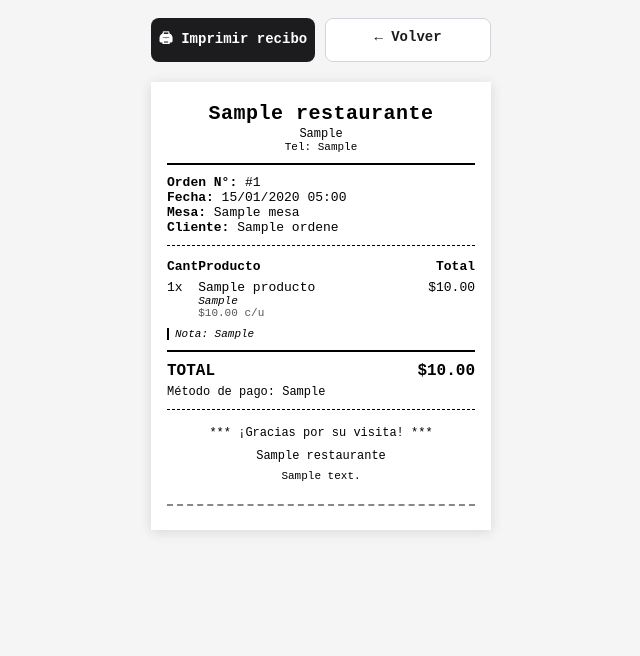
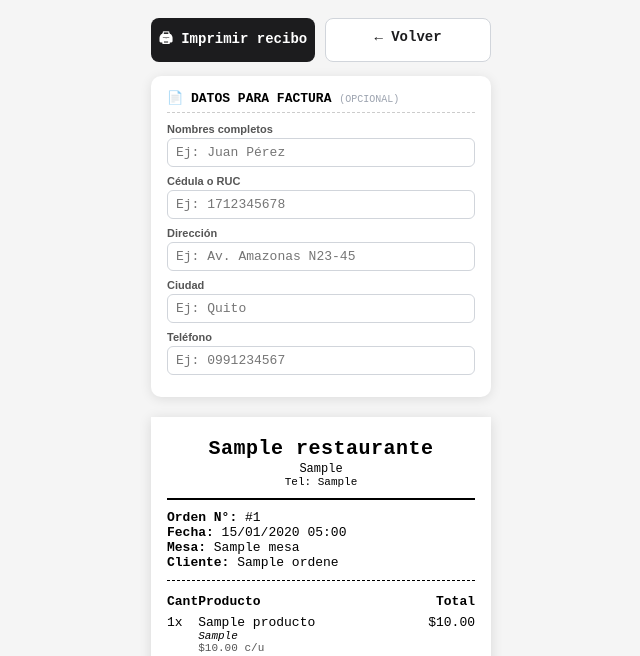
Before and after one commit to colverounmerco-lgtm/carta-digital, a Flask app: template templates/carta/recibo.html in a window 1280 px wide. Shown: the top 656 px of the page, without its empty margins (319-959 px from the left). Before the commit the page ends 533 px from the top, so only its background shows below. Run offline with Flask 3, Linux system fonts and the light colour scheme; the template is opened without the code that fills it: values that come from a table or form of the project are taken from there, others are empty; tables that the repository leaves empty hold one stand-in row (values such as "Sample post"); parts of the project's set-up code (start-up, migrations or seed data) failed here and were passed over.

Commit message:
Recibo: agregar seccion de datos para factura (nombre, cedula/RUC, direccion, ciudad, telefono)
Co-Authored-By: Claude Sonnet 4.6 <noreply@anthropic.com>

```diff
--- a/templates/carta/recibo.html
+++ b/templates/carta/recibo.html
@@ -108,9 +108,35 @@
       text-decoration: none;
     }
 
+    /* Datos de factura */
+    .factura-form {
+      max-width: 340px; margin: 14px auto 0;
+      background: #fff; border-radius: 10px;
+      padding: 14px 16px; box-shadow: 0 2px 12px rgba(0,0,0,0.10);
+    }
+    .factura-form h4 {
+      font-family: 'Courier New', monospace;
+      font-size: 13px; font-weight: bold;
+      margin-bottom: 10px; text-transform: uppercase;
+      border-bottom: 1px dashed #ccc; padding-bottom: 6px;
+    }
+    .factura-field { margin-bottom: 8px; }
+    .factura-field label {
+      display: block; font-size: 11px; font-weight: 700;
+      color: #555; margin-bottom: 3px; font-family: sans-serif;
+    }
+    .factura-field input {
+      width: 100%; border: 1px solid #D1D5DB; border-radius: 6px;
+      padding: 6px 8px; font-size: 13px; font-family: 'Courier New', monospace;
+      outline: none; color: #1C1C1E;
+    }
+    .factura-field input:focus { border-color: #F97316; }
+    .factura-print { display: none; }
+
     @media print {
       body { background: #fff; }
       .acciones { display: none !important; }
+      .factura-form { display: none !important; }
       .recibo-wrapper {
         margin: 0;
         padding: 4px 6px 12px;
@@ -118,6 +144,8 @@
         max-width: 100%;
       }
       .corte { display: none; }
+      .factura-print { display: block !important; }
+      .factura-print.vacio { display: none !important; }
     }
   </style>
 </head>
@@ -127,6 +155,31 @@
 <div class="acciones">
   <button class="btn-print" onclick="window.print()">🖨 Imprimir recibo</button>
   <a href="javascript:history.back()" class="btn-volver">← Volver</a>
+</div>
+
+<!-- Formulario datos de factura (pantalla) -->
+<div class="factura-form">
+  <h4>📄 Datos para factura <span style="font-size:10px;font-weight:400;color:#9CA3AF">(opcional)</span></h4>
+  <div class="factura-field">
+    <label>Nombres completos</label>
+    <input type="text" id="f-nombre" placeholder="Ej: Juan Pérez" oninput="syncFactura()">
+  </div>
+  <div class="factura-field">
+    <label>Cédula o RUC</label>
+    <input type="text" id="f-cedula" placeholder="Ej: 1712345678" oninput="syncFactura()">
+  </div>
+  <div class="factura-field">
+    <label>Dirección</label>
+    <input type="text" id="f-direccion" placeholder="Ej: Av. Amazonas N23-45" oninput="syncFactura()">
+  </div>
+  <div class="factura-field">
+    <label>Ciudad</label>
+    <input type="text" id="f-ciudad" placeholder="Ej: Quito" oninput="syncFactura()">
+  </div>
+  <div class="factura-field">
+    <label>Teléfono</label>
+    <input type="text" id="f-telefono" placeholder="Ej: 0991234567" oninput="syncFactura()">
+  </div>
 </div>
 
 <div class="recibo-wrapper">
@@ -196,6 +249,17 @@
   </div>
   {% endif %}
 
+  <!-- Datos de factura (solo impresión, se llena desde el form abajo) -->
+  <div class="factura-print vacio" id="factura-print-block">
+    <hr class="sep">
+    <div class="bold" style="margin-bottom:4px">DATOS PARA FACTURA</div>
+    <div id="fp-nombre"></div>
+    <div id="fp-cedula"></div>
+    <div id="fp-direccion"></div>
+    <div id="fp-ciudad"></div>
+    <div id="fp-telefono"></div>
+  </div>
+
   <hr class="sep">
 
   <!-- Pie -->
@@ -215,6 +279,24 @@
   if (new URLSearchParams(location.search).get('auto') === '1') {
     window.addEventListener('load', () => setTimeout(() => window.print(), 500));
   }
+
+  function syncFactura() {
+    const nombre    = document.getElementById('f-nombre').value.trim();
+    const cedula    = document.getElementById('f-cedula').value.trim();
+    const direccion = document.getElementById('f-direccion').value.trim();
+    const ciudad    = document.getElementById('f-ciudad').value.trim();
+    const telefono  = document.getElementById('f-telefono').value.trim();
+
+    document.getElementById('fp-nombre').textContent    = nombre    ? 'Nombre: '    + nombre    : '';
+    document.getElementById('fp-cedula').textContent    = cedula    ? 'Ced/RUC: '  + cedula    : '';
+    document.getElementById('fp-direccion').textContent = direccion ? 'Dirección: ' + direccion : '';
+    document.getElementById('fp-ciudad').textContent    = ciudad    ? 'Ciudad: '    + ciudad    : '';
+    document.getElementById('fp-telefono').textContent  = telefono  ? 'Teléfono: '  + telefono  : '';
+
+    const bloque = document.getElementById('factura-print-block');
+    const hayDatos = nombre || cedula || direccion || ciudad || telefono;
+    bloque.classList.toggle('vacio', !hayDatos);
+  }
 </script>
 </body>
 </html>
```
